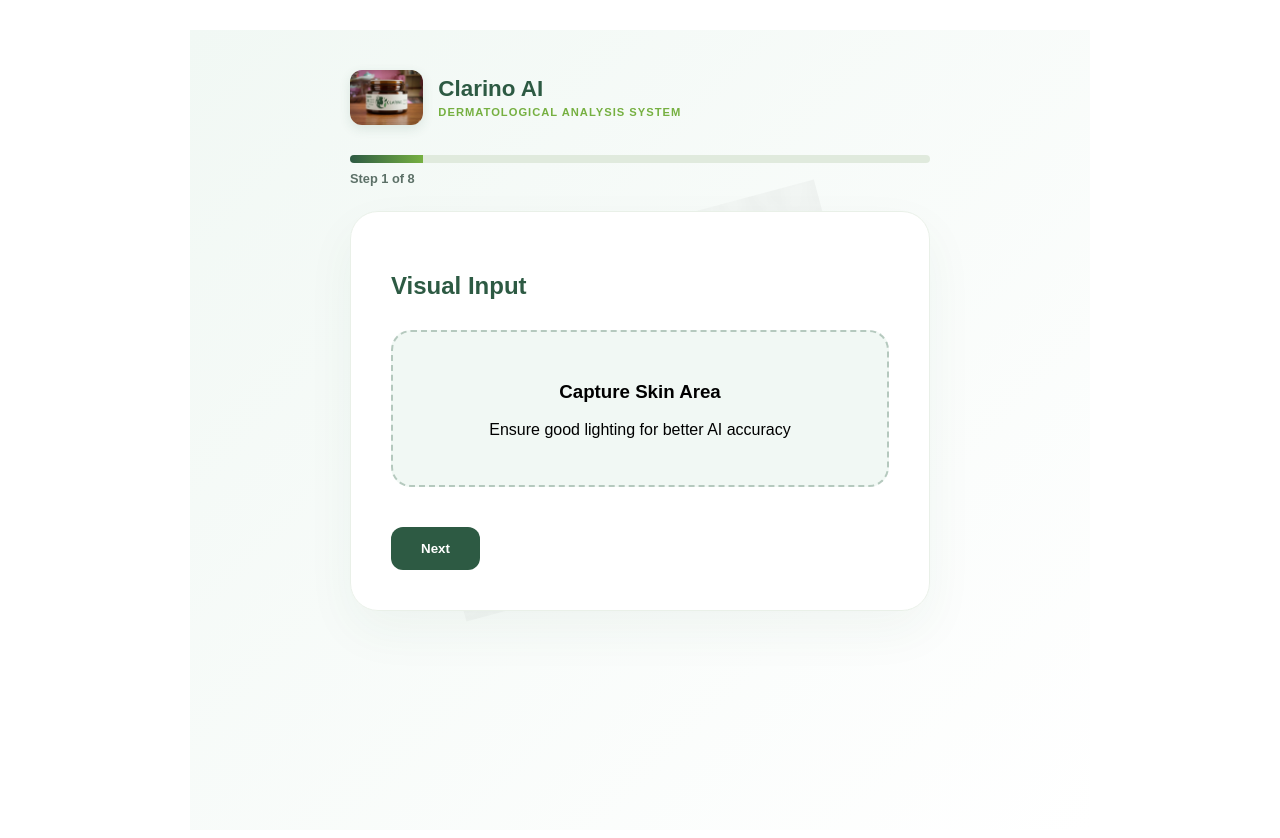
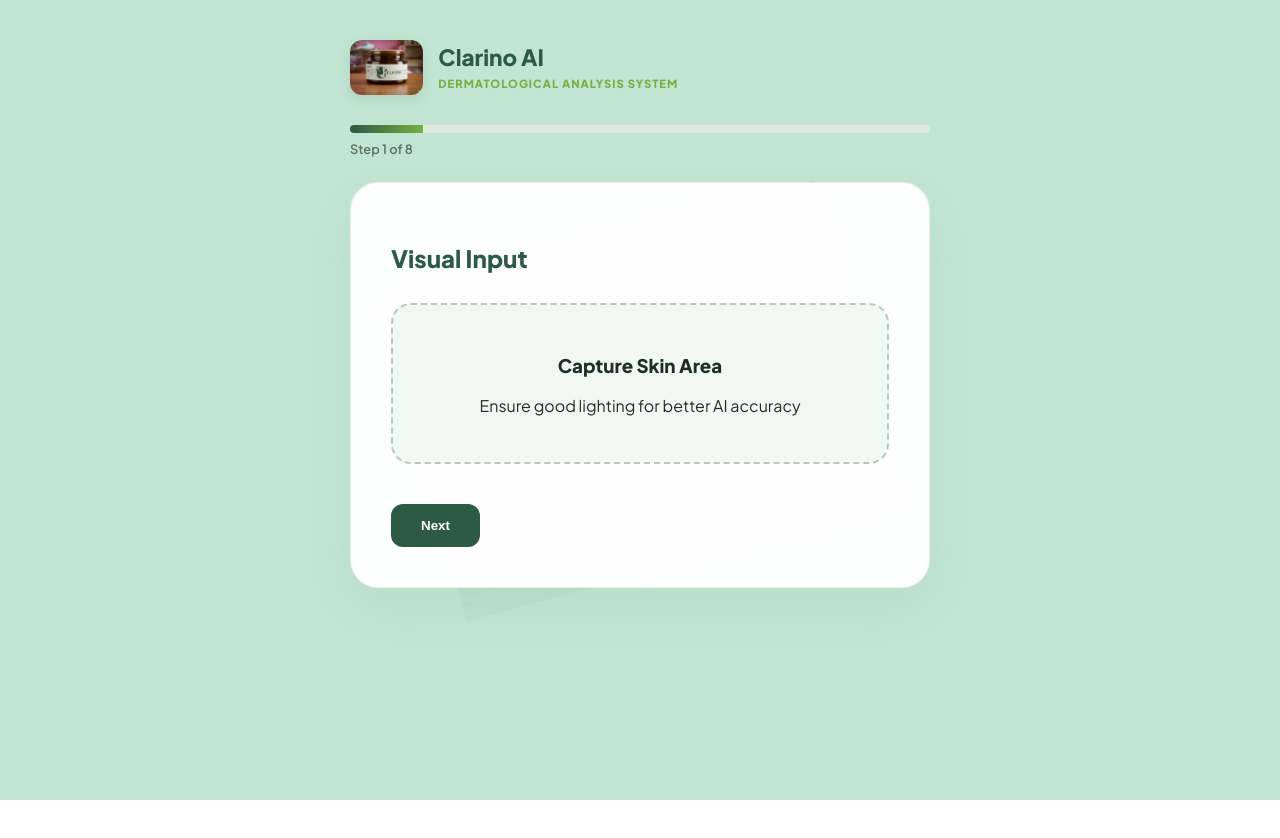
Before and after one commit to hassanarafa/ai-medical-frontend, a Vue app: page / in a window 1280 px wide. Shown: the top 838 px of the page. After the commit the page ends 800 px from the top, so only its background shows below. Built offline with nearby package versions, Linux system fonts and the light colour scheme.

Commit message:
background

```diff
--- a/src/views/DiagnosisPage.vue
+++ b/src/views/DiagnosisPage.vue
@@ -215,19 +215,25 @@ export default {
 
 /* 1. RESET & MASTER CONTAINER */
 .wizard-container {
-  position: relative;
-  min-height: 100vh;
-  width: 100%;
+  /* Forces the Mint color to be the absolute floor of the app */
+  position: fixed;
+  top: 0;
+  left: 0;
+  width: 100vw;
+  height: 100vh;
+  overflow-y: auto; /* Enables scrolling for long forms */
+  overflow-x: hidden;
+
   margin: 0;
   padding: 40px 20px;
-  /* Soft Medical Gradient */
-  background: linear-gradient(135deg, #F1F8F4 0%, #FFFFFF 100%);
-  background-attachment: fixed;
+  background-color: #C2E5D3 !important;
+
   display: flex;
   flex-direction: column;
   align-items: center;
-  overflow-x: hidden; /* Prevents horizontal overflow/clipping */
-  box-sizing: border-box; /* Crucial: includes padding in width calculations */
+  box-sizing: border-box;
+  font-family: 'Plus Jakarta Sans', sans-serif;
+  color: #1F2F28;
 }
 
 /* 2. THE WATERMARK (Centered Background Branding) */
```
